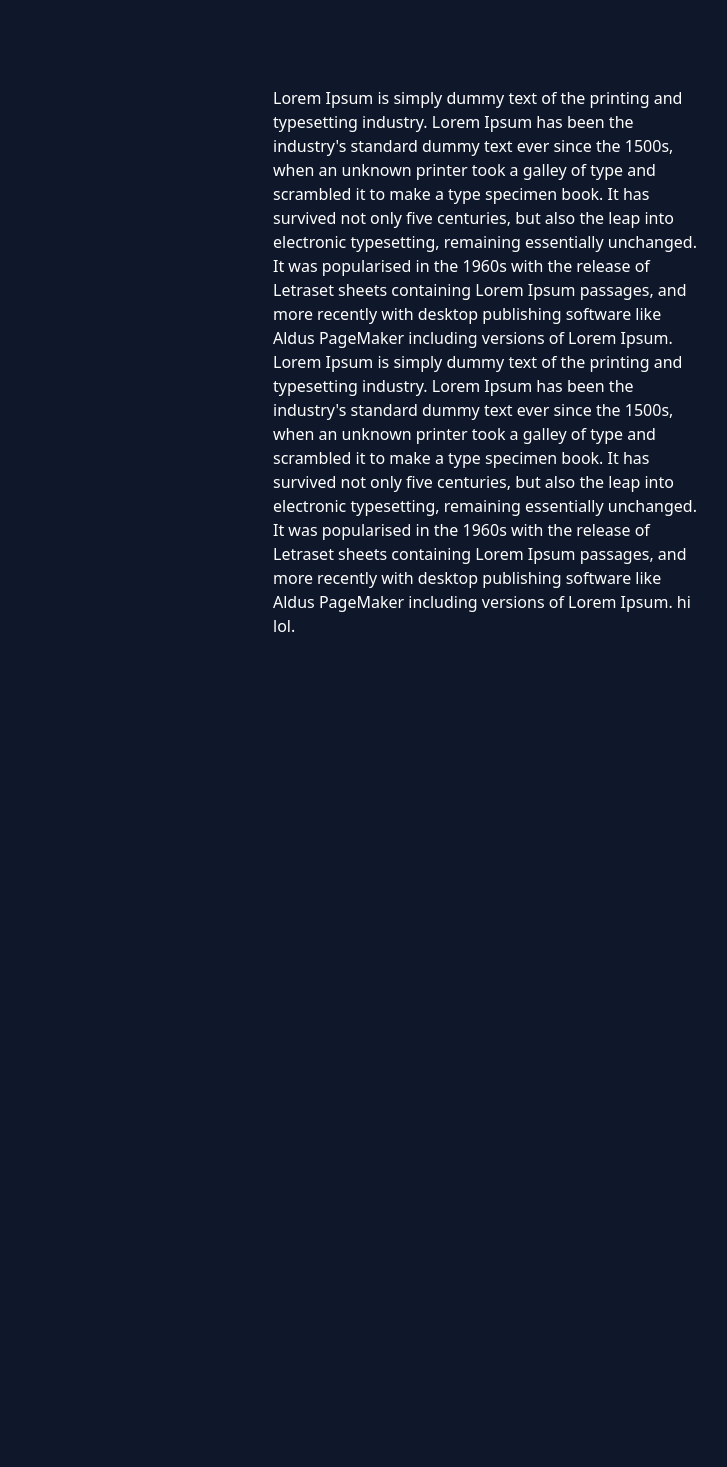
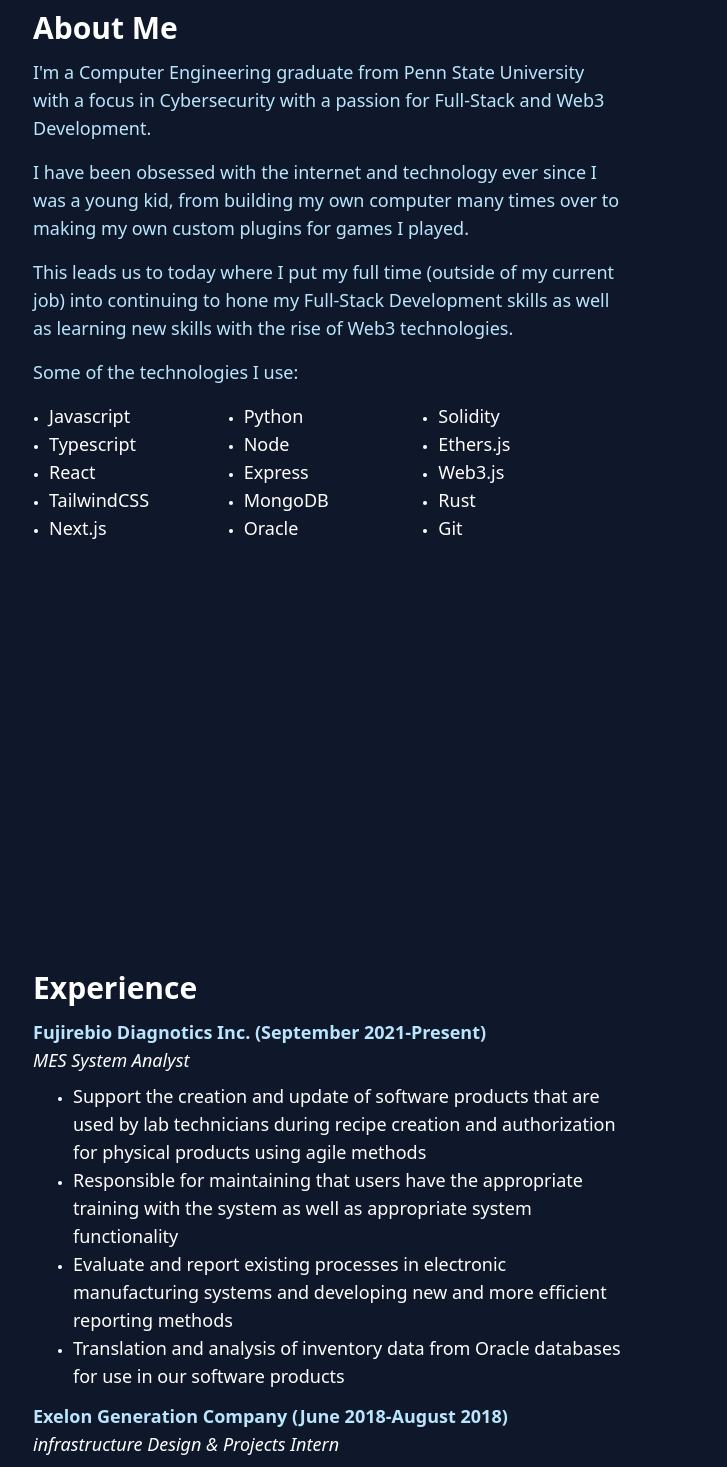
Before and after one commit to sscobes/personal-website, a React (Create React App) app: page / in a window 1280 px wide. Shown: the part 958-2425 px from the top of the page, without its empty margins (207-934 px from the left). Before the commit the page ends 2096 px from the top, so only its background shows below. Built offline with nearby package versions, Linux system fonts and the light colour scheme.

Commit message:
finished about and added experience sections

```diff
--- a/src/App.js
+++ b/src/App.js
@@ -1,14 +1,15 @@
 import Navbar from "./components/Navbar";
 import Home from "./components/Home";
+import About from "./components/About";
+import Experience from "./components/Experience";
 
 export default function App() {
   return (
     <div className="scrollbar-thumb:bg-slate-700 scrollbar-track:rounded">
       <Navbar />
       <Home />
-      <p className="text-white w-4/12 mx-[480px] my-[500px]" id="about">
-      Lorem Ipsum is simply dummy text of the printing and typesetting industry. Lorem Ipsum has been the industry's standard dummy text ever since the 1500s, when an unknown printer took a galley of type and scrambled it to make a type specimen book. It has survived not only five centuries, but also the leap into electronic typesetting, remaining essentially unchanged. It was popularised in the 1960s with the release of Letraset sheets containing Lorem Ipsum passages, and more recently with desktop publishing software like Aldus PageMaker including versions of Lorem Ipsum. Lorem Ipsum is simply dummy text of the printing and typesetting industry. Lorem Ipsum has been the industry's standard dummy text ever since the 1500s, when an unknown printer took a galley of type and scrambled it to make a type specimen book. It has survived not only five centuries, but also the leap into electronic typesetting, remaining essentially unchanged. It was popularised in the 1960s with the release of Letraset sheets containing Lorem Ipsum passages, and more recently with desktop publishing software like Aldus PageMaker including versions of Lorem Ipsum. hi lol.
-      </p>
+      <About />
+      <Experience />
     </div>
   )
 };
--- /dev/null
+++ b/src/components/About.js
@@ -0,0 +1,54 @@
+import React from "react";
+
+function About() {
+    return (
+    <div className="pb-60">
+        <div className="flex flex-col xl:ml-[240px] 2xl:ml-[480px] ml-16 pt-[200px] space-y-3 transition-all ease-linear duration-[250ms]" id="about">
+            <header>
+                <h2 className="font-semibold text-3xl text-white">
+                    About Me
+                </h2>
+            </header>
+            <div className="w-[590px] text-sky-200 text-lg">
+                <p className="mb-4">
+                    I'm a Computer Engineering graduate from Penn State University with a focus in Cybersecurity
+                    with a passion for Full-Stack and Web3 Development.
+                </p>
+                <p className="mb-4">
+                    I have been obsessed with the internet and technology ever since I was a young kid,
+                    from building my own computer many times over to making my own custom plugins for games I played.
+                </p>
+                <p className="mb-4">
+                    This leads us to today where I put my full time (outside of my current job) into
+                    continuing to hone my Full-Stack Development skills as well as learning new skills
+                    with the rise of Web3 technologies.
+                </p>
+                <p className="mb-4">
+                    Some of the technologies I use:
+                </p>
+            </div>
+        </div>
+        <div className="xl:ml-[240px] 2xl:ml-[480px] ml-16 text-lg h-[120px] w-[600px] transition-all ease-linear duration-[250ms]">
+            <ul className="grid grid-cols-3 list-disc marker:text-xs ml-4 text-white">
+                <li>Javascript</li>
+                <li>Python</li>
+                <li>Solidity</li>
+                <li>Typescript</li>
+                <li>Node</li>
+                <li>Ethers.js</li>
+                <li>React</li>
+                <li>Express</li>
+                <li>Web3.js</li>
+                <li>TailwindCSS</li>
+                <li>MongoDB</li>
+                <li>Rust</li>
+                <li>Next.js</li>
+                <li>Oracle</li>
+                <li>Git</li>
+            </ul>
+        </div>
+    </div>
+    )
+};
+
+export default About;
--- /dev/null
+++ b/src/components/Experience.js
@@ -0,0 +1,49 @@
+import React from "react";
+
+function Experience() {
+    return (
+        <div id="experience" className="pt-52 xl:ml-[240px] 2xl:ml-[480px] ml-16 text-lg h-[120px] w-[600px] transition-all ease-linear duration-[250ms] space-y-3">
+            <header>
+                <h1 className="text-white text-3xl font-semibold">
+                    Experience
+                </h1>
+            </header>
+            <div id="fuji" className="">
+                <h1 className="text-sky-200 font-semibold">
+                    Fujirebio Diagnotics Inc. (September 2021-Present)
+                </h1>
+                <h2 className="text-white italic">
+                    MES System Analyst
+                </h2>
+                <ul className="text-white marker:text-xs list-disc ml-10 mt-2">
+                    <li>Support the creation and update of software products that are used by lab technicians
+                        during recipe creation and authorization for physical products using agile methods</li>
+                    <li>Responsible for maintaining that users have the appropriate training with the system
+                        as well as appropriate system functionality</li>
+                    <li>Evaluate and report existing processes in electronic manufacturing systems and
+                        developing new and more efficient reporting methods</li>
+                    <li>Translation and analysis of inventory data from Oracle databases for use in our software products</li>
+                </ul>
+            </div>
+            <div id="exelon">
+                <h1 className="text-sky-200 font-semibold">
+                    Exelon Generation Company (June 2018-August 2018)
+                </h1>
+                <h2 className="text-white italic">
+                    infrastructure Design & Projects Intern
+                </h2>
+                <ul className="text-white marker:text-xs list-disc ml-10 mt-2">
+                    <li>Supported mentor in the planning and overseeing projects for the network infrastructure team -
+                        sat in on meetings and helped create timeline of deadlines for active projects </li>
+                    <li>Gained valuable insight of backend IT practices by interacting with the backend development
+                        group in my free time as well as gaining technical experience with updating and securing applications</li>
+                    <li>Took part in group project with 3 other interns regarding sustainability in the workplace where
+                        our presentation won first place overall among the other groups of interns that summer </li>
+                </ul>
+            </div>
+
+        </div>
+    )
+};
+
+export default Experience;
--- a/src/components/Home.js
+++ b/src/components/Home.js
@@ -1,8 +1,8 @@
-
+import React from "react";
 
 function Home() {
     return(
-        <header className="font-bold flex flex-col xl:ml-[240px] 2xl:ml-[480px] ml-16 pt-96 space-y-3 transition-all ease-linear duration-[250ms]" id="home">
+        <header className="font-bold flex flex-col xl:ml-[240px] 2xl:ml-[480px] ml-16 pt-96 pb-56 space-y-3 transition-all ease-linear duration-[250ms]" id="home">
             <h1 className="text-sky-200 text-4xl">
                 Hi!
             </h1>
```
